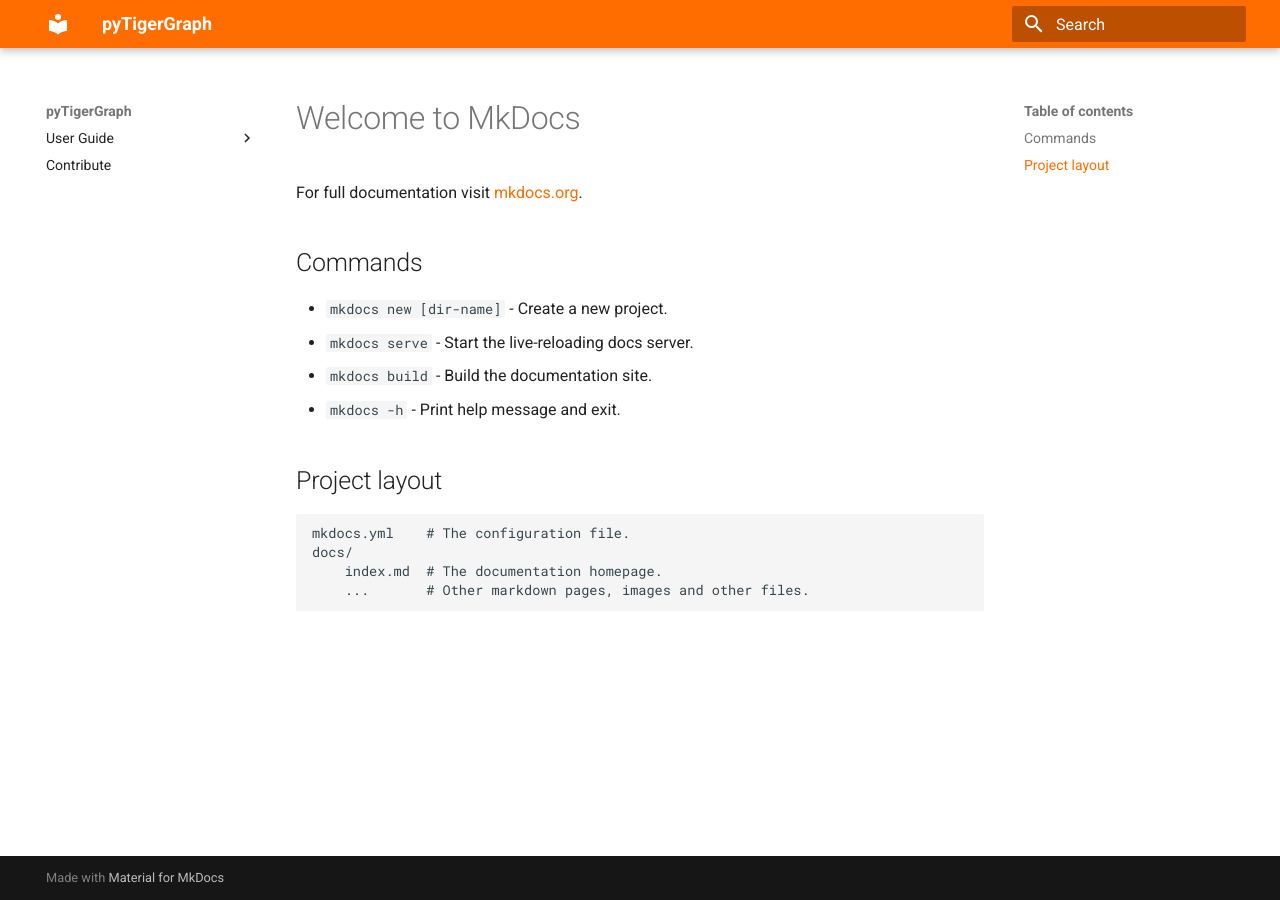
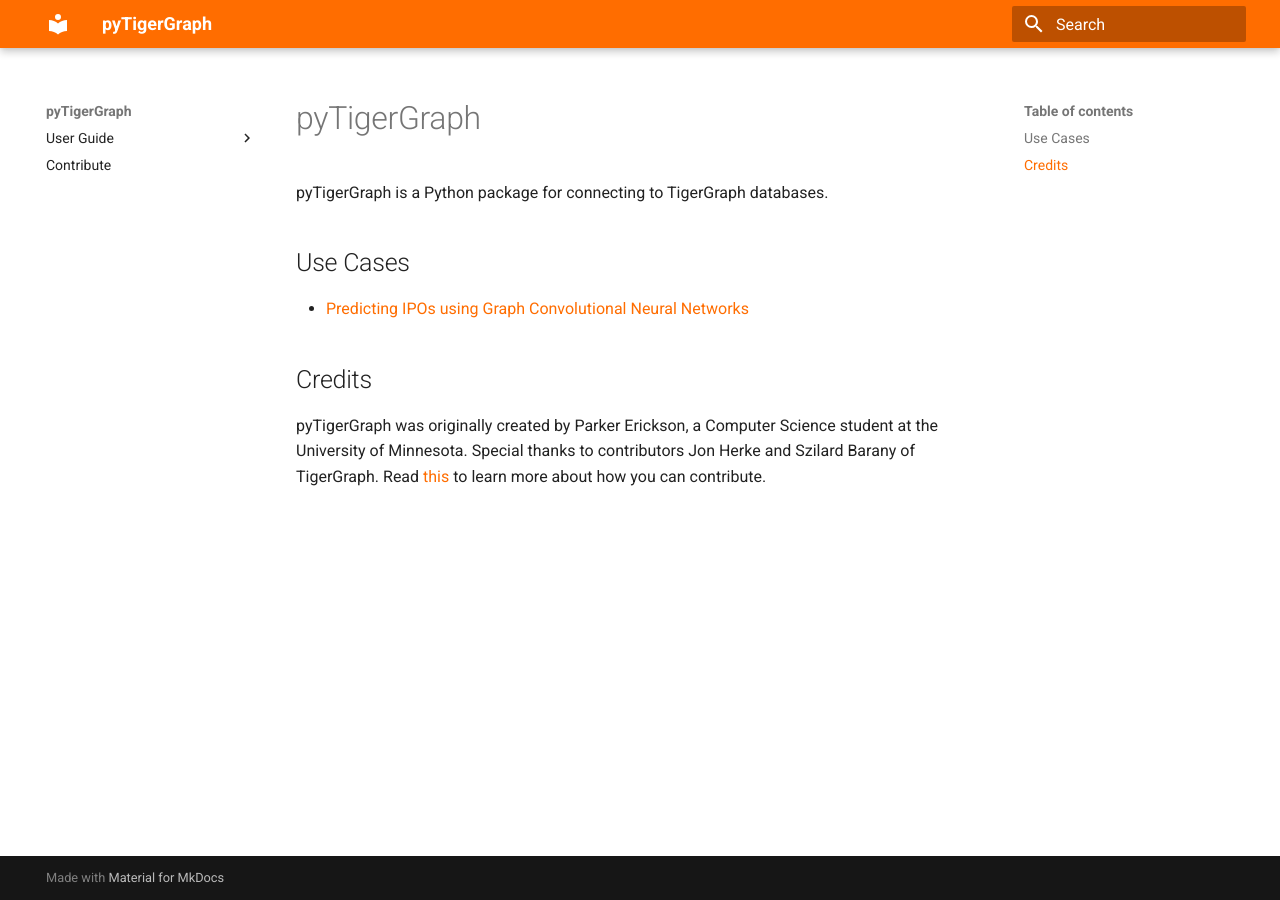
Before and after one commit to pyTigerGraph/pyTigerGraph, an MkDocs documentation site: the page built from docs/index.md, in a window 1280 px wide. Built offline with MkDocs 1.6.1 and Material for MkDocs 9.7.7, drawn with Linux system fonts in a browser that asks for light colours.

Commit message:
updating homepage

```diff
--- a/docs/index.md
+++ b/docs/index.md
@@ -1,17 +1,11 @@
-# Welcome to MkDocs
+# pyTigerGraph
 
-For full documentation visit [mkdocs.org](https://www.mkdocs.org).
+pyTigerGraph is a Python package for connecting to TigerGraph databases.
 
-## Commands
+## Use Cases
 
-* `mkdocs new [dir-name]` - Create a new project.
-* `mkdocs serve` - Start the live-reloading docs server.
-* `mkdocs build` - Build the documentation site.
-* `mkdocs -h` - Print help message and exit.
+- [Predicting IPOs using Graph Convolutional Neural Networks](https://towardsdatascience.com/predicting-initial-public-offerings-using-graph-convolutional-neural-networks-42df5ce16006?source=friends_link&sk=17501f6534a0352951d118eb8b597599)
 
-## Project layout
 
-    mkdocs.yml    # The configuration file.
-    docs/
-        index.md  # The documentation homepage.
-        ...       # Other markdown pages, images and other files.
+## Credits
+pyTigerGraph was originally created by Parker Erickson, a Computer Science student at the University of Minnesota. Special thanks to contributors Jon Herke and Szilard Barany of TigerGraph. Read [this](CONTRIBUTING.md) to learn more about how you can contribute.
```
Also changed, not shown: 1 other file.
